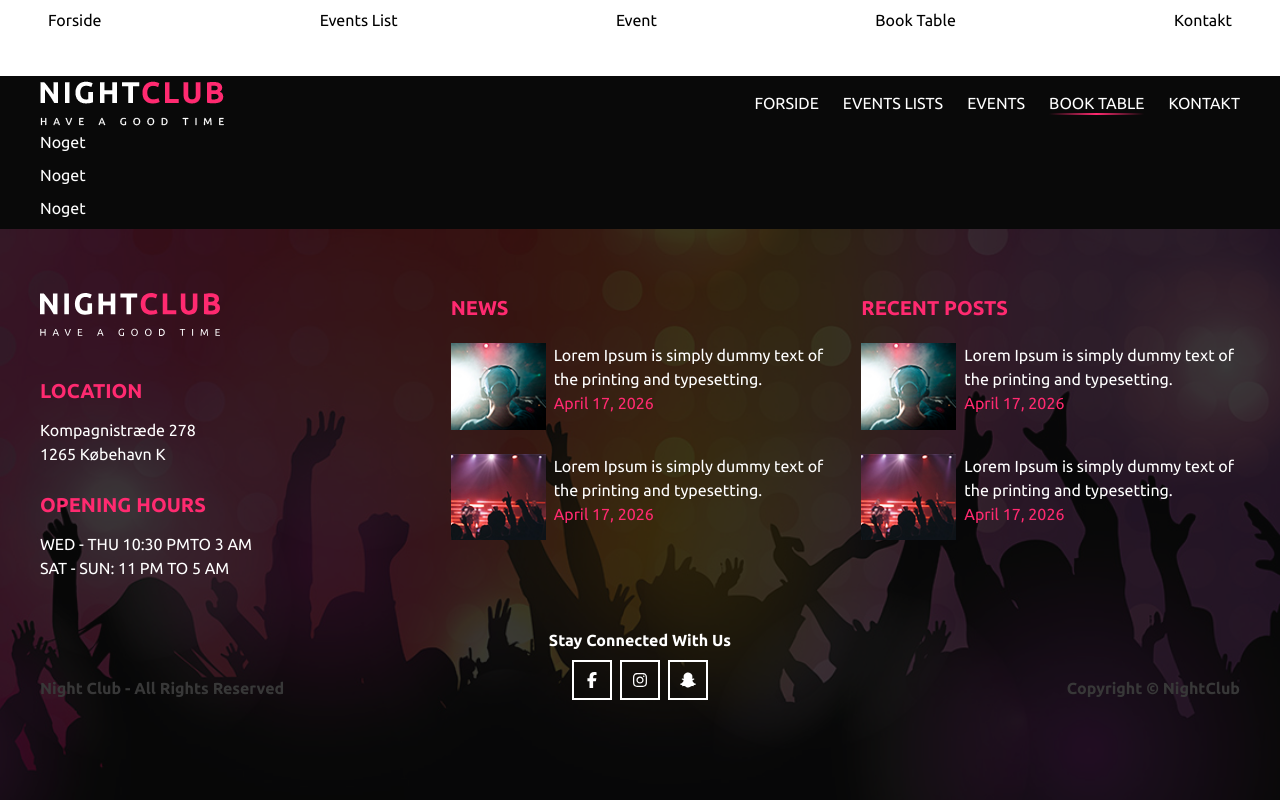
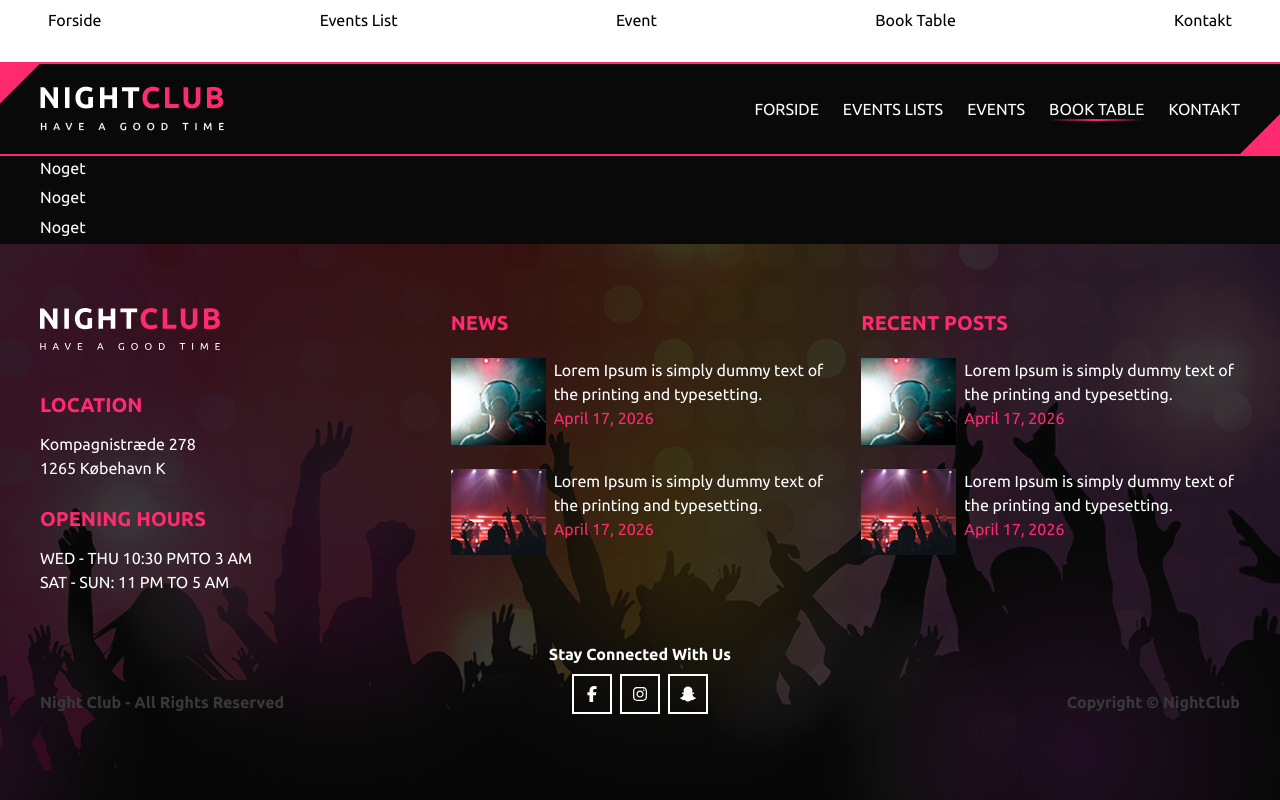
Before and after one commit to Vicky8484/night_club_eksamen, a Next.js app: page /booktable in a window 1280 px wide. Built offline with nearby package versions, Linux system fonts and the light colour scheme.

Commit message:
header-nogenlunde-done-småtingtilsenere-julie

```diff
--- a/src/app/components/(alle_sider)/Header.jsx
+++ b/src/app/components/(alle_sider)/Header.jsx
@@ -15,8 +15,11 @@ const Header = () => {
   const pathname = usePathname();
 
   return (
-    <div className=" full-bleed relative z-50">
-      <header className="flex justify-between items-center">
+    <div className=" full-bleed relative z-50 border-y-2 border-(--accent1) ">
+      <span className=" full-bleed absolute top-0 left-0 w-10 h-10 bg-(--accent1) [clip-path:polygon(0_0,100%_0,0_100%)]" />
+      <span className=" full-bleed absolute bottom-0 right-0 w-10 h-10 bg-(--accent1) [clip-path:polygon(100%_0,100%_100%,0_100%)]" />
+
+      <header className="flex justify-between items-center my-5">
         <Link href="/">
           <motion.img whileHover={{ scale: 1.1 }} whileTap={{ scale: 0.95 }} src="/assets/Logo.png" alt="Nigth Club logo" />
         </Link>
@@ -25,12 +28,12 @@ const Header = () => {
             {links.map((link) => {
               const isActive = pathname === link.href;
               return (
-                <motion.li className="relative" key={link.href}>
-                  <Link href={link.href}>
-                    <div className="overflow-hidden h-6">
-                      <motion.div whileHover={{ backgroundColor: "#00ff00" }}>
-                        <span className="block">{link.label}</span>
-                        <span className="block">{link.label}</span>
+                <motion.li className="relative" key={link.href} initial="rest" whileHover="hover">
+                  <Link href={link.href} className={isActive ? "text-(--accent1)" : "text-white"}>
+                    <div className="overflow-hidden h-[1lh]">
+                      <motion.div variants={{ rest: { y: 0 }, hover: { y: "-50%" } }} transition={{ type: "spring", stiffness: 200, damping: 20 }}>
+                        <span className="block text-white">{link.label}</span>
+                        <span className="block text-(--accent1)">{link.label}</span>
                       </motion.div>
                     </div>
                   </Link>
```
